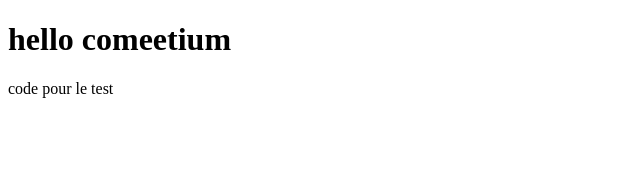
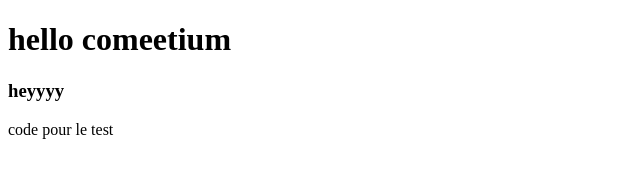
Before and after one commit to LOUNISkenza/myproject, a plain HTML site: page index.html in a window 1280 px wide. Shown: the whole page, without its empty margins (0-640 px from the left). Drawn offline with Linux system fonts and the light colour scheme.

Commit message:
creating hello message

```diff
--- a/index.html
+++ b/index.html
@@ -1,7 +1,3 @@
-
-
-
-
 
 <!DOCTYPE html>
 <html>
@@ -11,6 +7,7 @@
   </head>
   <body>
     <h1> hello comeetium</h1>
+    <h3>heyyyy</h3>
     <p>code pour le test </p>
   </body>
 </html>
```
